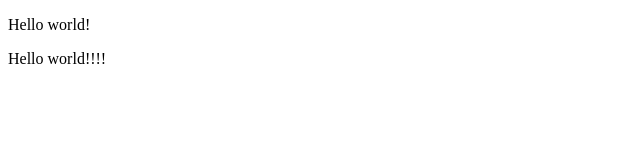
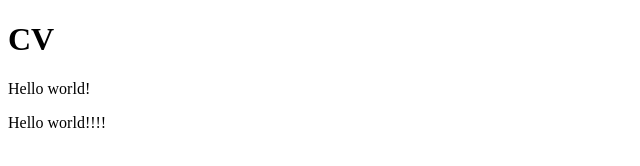
Before and after one commit to andrew15021992/rsschool-cv, a plain HTML site: page index.html in a window 1280 px wide. Shown: the whole page, without its empty margins (0-640 px from the left). Drawn offline with Linux system fonts and the light colour scheme.

Commit message:
fix: some fix

```diff
--- a/index.html
+++ b/index.html
@@ -8,6 +8,7 @@
     <title>Document</title>
 </head>
 <body>
+    <h1>CV</h1>
     <p>Hello world!</p>
     <p>Hello world!!!!</p>
 </body>
```
